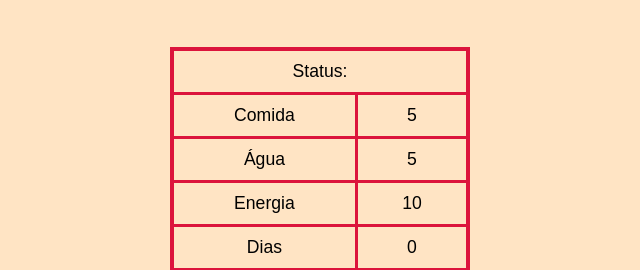
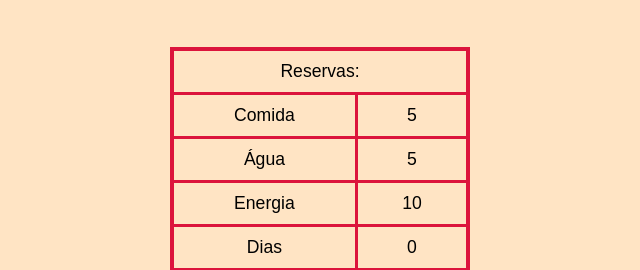
Before and after one commit to medeirosmariaclara809-debug/ilha2, a plain HTML site: page index.html in a window 1280 px wide. Shown: the part 185-455 px from the top of the page, 320-960 px from the left. Drawn offline with Linux system fonts and the light colour scheme.

Commit message:
Update index.html

```diff
--- a/index.html
+++ b/index.html
@@ -34,7 +34,7 @@
 </div>
     <table class="tabela">
     <tr>
-        <td colspan="2">Status:</td>
+        <td colspan="2">Reservas:</td>
     </tr>
     <tr>
         <td>comida</td>
```
